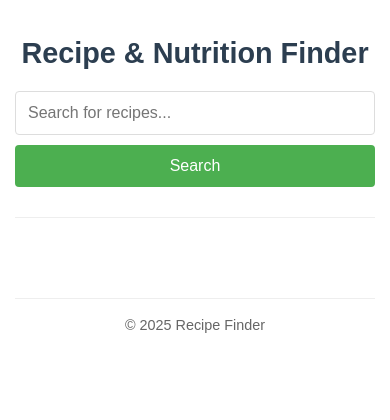
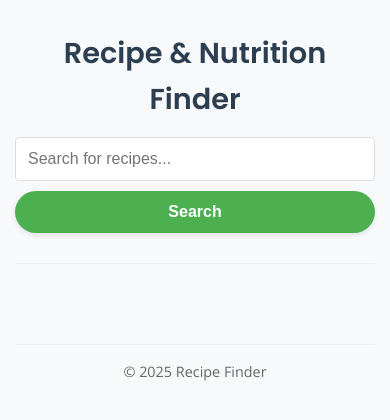
Before and after one commit to BrightonDube/wdd330-final-project, a plain HTML site: page index.html in a window 390 px wide. Drawn offline with nearby package versions, Linux system fonts and the light colour scheme.

Commit message:
feat: add initial branding assets and base styling with mobile-first design

```diff
--- a/index.html
+++ b/index.html
@@ -6,6 +6,16 @@
     <title>Recipe & Nutrition Finder</title>
     <meta name="description" content="Find recipes and their nutritional information">
     <meta name="theme-color" content="#4CAF50">
+
+    <!-- Favicon -->
+    <link rel="icon" type="image/svg+xml" href="src/assets/icons/favicon.svg">
+    <link rel="alternate icon" type="image/png" href="src/assets/icons/favicon-32x32.png" sizes="32x32">
+    <link rel="apple-touch-icon" href="src/assets/icons/apple-touch-icon.png">
+    <link rel="manifest" href="site.webmanifest">
+
+    <!-- Google Fonts -->
+    <link href="https://fonts.googleapis.com/css2?family=Poppins:wght@400;600;700&family=Open+Sans:wght@400;600&display=swap" rel="stylesheet">
+
     <!-- Mobile-first CSS -->
     <link rel="stylesheet" href="src/styles/main.css">
     <!-- Desktop CSS (applies at 769px and above) -->
@@ -16,7 +26,7 @@
         <h1>Recipe & Nutrition Finder</h1>
         <div class="search-container">
             <input type="text" id="searchInput" placeholder="Search for recipes...">
-            <button id="searchButton">Search</button>
+            <button id="searchButton" class="primary">Search</button>
         </div>
     </header>
 
--- a/src/styles/main.css
+++ b/src/styles/main.css
@@ -9,11 +9,32 @@
 
 /* Typography */
 body {
-    font-family: Arial, sans-serif;
+    font-family: 'Open Sans', Arial, sans-serif;
     line-height: 1.6;
     padding: 15px;
     margin: 0 auto;
-    color: #333;
+    color: #333333;
+    background-color: #F8F9FA;
+}
+
+h1, h2, h3, h4, h5, h6 {
+    font-family: 'Poppins', Arial, sans-serif;
+    font-weight: 600;
+    color: #333333;
+}
+
+h1 {
+    color: #4CAF50;
+}
+
+a, button, .btn {
+    color: #03A9F4;
+    text-decoration: none;
+    transition: all 0.3s ease;
+}
+
+a:hover, button:hover, .btn:hover {
+    color: #0288D1;
 }
 
 /* Layout */
@@ -53,15 +74,46 @@ h1 {
     font-size: 1rem;
 }
 
-button {
-    padding: 12px;
-    background-color: #4CAF50;
+button, .btn {
+    padding: 12px 24px;
+    background-color: #03A9F4;
     color: white;
     border: none;
-    border-radius: 4px;
+    border-radius: 25px;
     cursor: pointer;
     font-size: 1rem;
+    font-weight: 600;
     width: 100%;
+    text-align: center;
+    transition: all 0.3s ease;
+    box-shadow: 0 2px 5px rgba(0,0,0,0.1);
+}
+
+button:hover, .btn:hover {
+    background-color: #0288D1;
+    transform: translateY(-2px);
+    box-shadow: 0 4px 8px rgba(0,0,0,0.15);
+}
+
+button:active, .btn:active {
+    transform: translateY(0);
+    box-shadow: 0 2px 3px rgba(0,0,0,0.1);
+}
+
+button.primary, .btn.primary {
+    background-color: #4CAF50;
+}
+
+button.primary:hover, .btn.primary:hover {
+    background-color: #3d8b40;
+}
+
+button.secondary, .btn.secondary {
+    background-color: #FF9800;
+}
+
+button.secondary:hover, .btn.secondary:hover {
+    background-color: #e68a00;
 }
 
 /* Results Section */
```
Also changed, not shown: site.webmanifest (added), src/assets/icons/favicon.svg (added), src/assets/icons/logo.svg (added).
